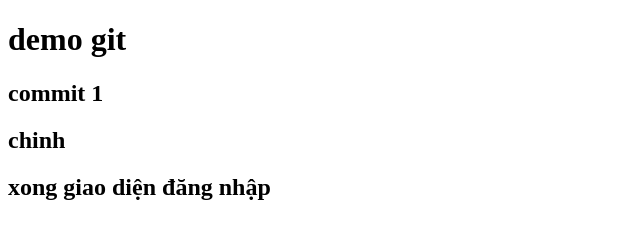
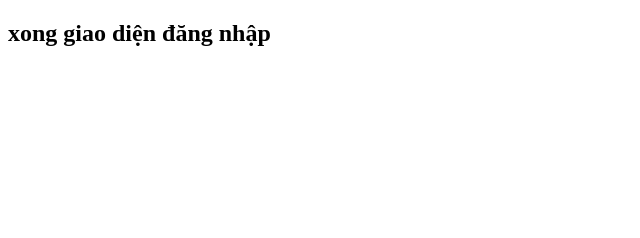
Before and after one commit to HVChinh-111/demo-git, a plain HTML site: page view/index.html in a window 1280 px wide. Shown: the whole page, without its empty margins (0-640 px from the left). Drawn offline with Linux system fonts and the light colour scheme.

Commit message:
Test conflict

```diff
--- a/view/index.html
+++ b/view/index.html
@@ -6,9 +6,7 @@
   <title>Document</title>
 </head>
 <body>
-  <h1>demo git</h1>
-  <h2>commit 1</h2>
-  <h2>chinh</h2>
+  <!-- sửa giao diện -->
   <h2>xong giao diện đăng nhập</h2>
 </body>
 </html>
```
